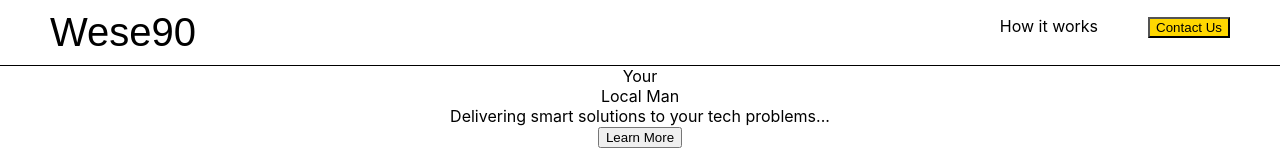
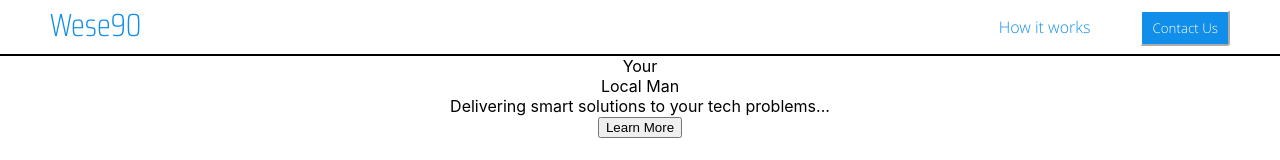
Before and after one commit to TheAstutian/wese90, a React (Create React App) app: page / in a window 1280 px wide. Shown: the top 160 px of the page. Built offline with nearby package versions, Linux system fonts and the light colour scheme; the HTML template or start-up script is replaced by a standard one.

Commit message:
added style to navigation component, imported fonts too

```diff
--- a/src/components/navigation/navigation.style.scss
+++ b/src/components/navigation/navigation.style.scss
@@ -2,16 +2,18 @@
     width: 100%;
     display: flex;
     justify-content: space-between;
-    border-bottom: 1px solid black;
+    border-bottom: 2px solid black;
 
     .title-container{
-        margin: 10px;
+
         margin-left: 50px;
 
 
     span{
         margin-top: 5px;
-        font: 2.5em sans-serif;
+        font-size: 2.0em;
+        font-family: 'SairaCondensed-ExtraLight';
+        color: #118EE9;
     }
 
     }
@@ -22,12 +24,23 @@
         .first{
           display: inline-block;
           margin-right: 50px;
+          color: #118EE9;
+          font-family: 'OpenSans-Light';
             }
 
         .second{
              display: inline-block;
              button {
-                 background-color: gold;
+                 color: white;
+                 background-color: #118EE9;
+                padding-top: 7px;
+                padding-bottom: 7px;
+                padding-left: 10px;
+                padding-right: 10px;
+                border-radius: 3px;
+                border-color: white;
+                font-family: 'OpenSans-Light';
+
              }
             }
     }
--- a/src/index.css
+++ b/src/index.css
@@ -11,3 +11,13 @@ code {
   font-family: source-code-pro, Menlo, Monaco, Consolas, 'Courier New',
     monospace;
 }
+
+@font-face {
+  font-family: 'SairaCondensed-ExtraLight';
+  src: local('SairaCondensed-ExtraLight'), url(./fonts/SairaCondensed-ExtraLight.ttf) format('truetype');
+}
+
+@font-face {
+  font-family: 'OpenSans-Light';
+  src: local('OpenSans-Light'), url(./fonts/OpenSans-Light.ttf) format('truetype');
+}
```
Also changed, not shown: src/fonts/OpenSans-Light.ttf (added), src/fonts/SairaCondensed-ExtraLight.ttf (added).
